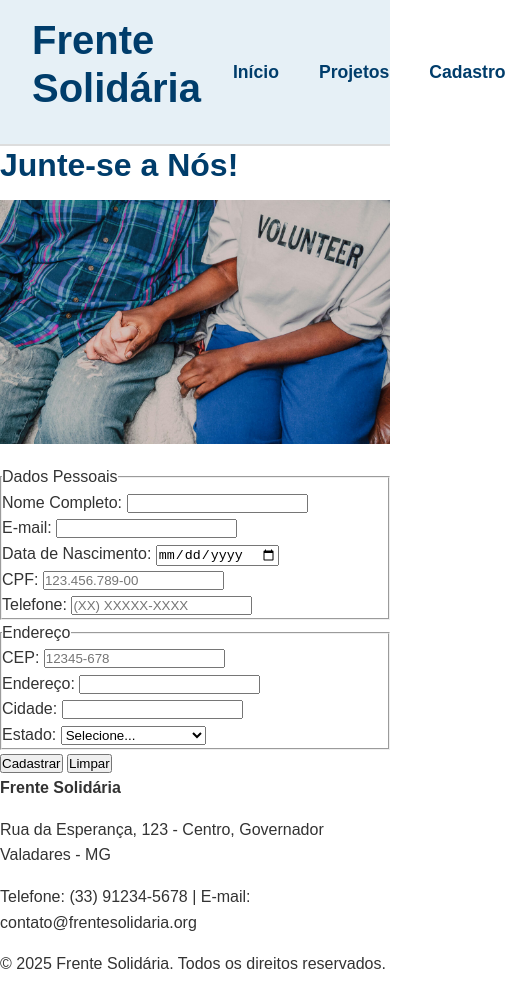
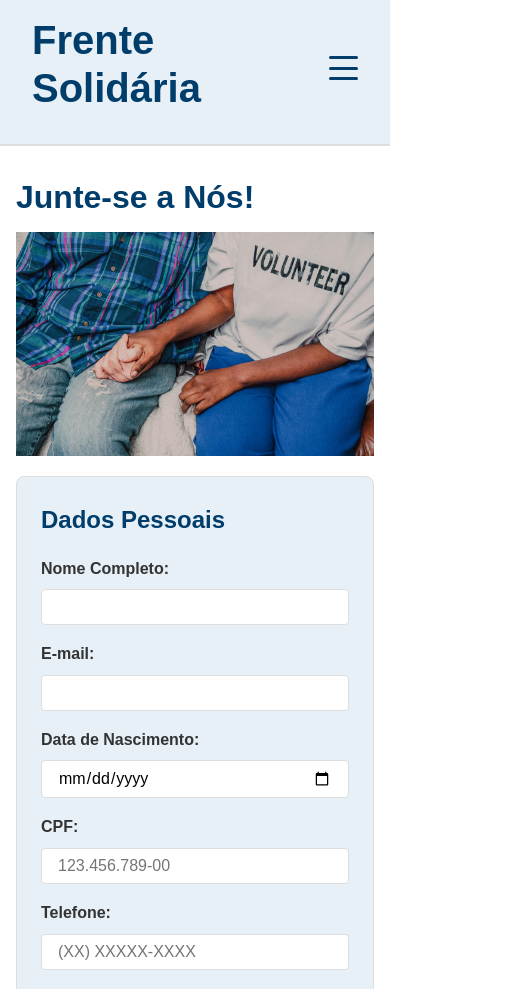
Before and after one commit to angeloconrado/projeto-ong, a plain HTML site: page cadastro.html in a window 390 px wide. Shown: the top 989 px of the page, 514 px wide, since content can reach past the window. Drawn offline with Linux system fonts and the light colour scheme.

Commit message:
style: estiliza componentes (cards, form) e implementa menu responsivo

```diff
--- a/cadastro.html
+++ b/cadastro.html
@@ -11,6 +11,12 @@
 
     <header>
         <h1>Frente Solidária</h1>
+
+        <input type="checkbox" id="menu-toggle" class="menu-toggle">
+        <label for="menu-toggle" class="menu-toggle-label">
+            <span></span> <span></span>
+            <span></span>
+        </label>
 
         <nav>
             <ul>
--- a/css/style.css
+++ b/css/style.css
@@ -1,58 +1,51 @@
-/* ---------------------------------- */
-/* 1. RESET BÁSICO E BOX-SIZING       */
-/* ---------------------------------- */
+/* ------------------------------- */
+/* 1. Reset Básico e Variáveis     */
+/* ------------------------------- */
+
 * {
     margin: 0;
     padding: 0;
-    box-sizing: border-box; /* Faz o padding não afetar a largura total */
+    box-sizing: border-box;
 }
 
-/* ---------------------------------- */
-/* 2. SISTEMA DE DESIGN (VARIÁVEIS)   */
-/* [Requisito da Entrega II]          */
-/* ---------------------------------- */
 :root {
-    /* Paleta de Cores (8+ cores) */
-    /* Cores Primárias (Ex: Azul para confiança) */
+    /* Cores */
     --cor-primaria: #005A9C;
     --cor-primaria-escura: #003D6B;
     --cor-primaria-clara: #E6F0F6;
-
-    /* Cores Secundárias/Ação (Ex: Laranja para 'call to action') */
     --cor-secundaria: #FF6600;
     --cor-secundaria-escura: #CC5200;
-
-    /* Cores Neutras (Texto, Fundo) */
     --cor-texto-principal: #333333;
     --cor-texto-secundario: #555555;
     --cor-fundo: #FFFFFF;
     --cor-bordas: #DDDDDD;
 
-    /* Tipografia Hierárquica (5+ tamanhos) */
-    --fonte-principal: 'Arial', sans-serif; /* (Podemos mudar depois) */
-    --tamanho-titulo-h1: 2.5rem;  /* 40px */
-    --tamanho-titulo-h2: 2rem;    /* 32px */
-    --tamanho-titulo-h3: 1.5rem;  /* 24px */
-    --tamanho-texto-normal: 1rem; /* 16px (base) */
-    --tamanho-texto-pequeno: 0.875rem; /* 14px */
+    /* Fontes */
+    --fonte-principal: 'Arial', sans-serif;
+    --tamanho-titulo-h1: 2.5rem;
+    --tamanho-titulo-h2: 2rem;
+    --tamanho-titulo-h3: 1.5rem;
+    --tamanho-texto-normal: 1rem;
+    --tamanho-texto-pequeno: 0.875rem;
 
-    /* Sistema de Espaçamento Modular */
-    --espaco-pp: 8px;   /* Pequeno (padding pequeno) */
-    --espaco-p: 16px;   /* Padrão (padding de componente) */
-    --espaco-m: 24px;   /* Médio */
-    --espaco-g: 32px;   /* Grande (separação de seções) */
-    --espaco-gg: 48px;  /* Extra Grande */
-    --espaco-xg: 64px;  /* Enorme */
+    /* Espaçamento */
+    --espaco-pp: 8px;
+    --espaco-p: 16px;
+    --espaco-m: 24px;
+    --espaco-g: 32px;
+    --espaco-gg: 48px;
+    --espaco-xg: 64px;
 }
 
-/* ---------------------------------- */
-/* 3. ESTILOS GLOBAIS (BASE)          */
-/* ---------------------------------- */
+/* ------------------------------- */
+/* 2. Estilos Globais (Base)       */
+/* ------------------------------- */
+
 body {
     font-family: var(--fonte-principal);
     color: var(--cor-texto-principal);
     background-color: var(--cor-fundo);
-    line-height: 1.6; /* Melhora a legibilidade */
+    line-height: 1.6;
 }
 
 h1, h2, h3 {
@@ -79,48 +72,260 @@ a:hover {
     color: var(--cor-secundaria-escura);
     text-decoration: underline;
 }
-/* ---------------------------------- */
-/* 4. LEIAUTE PRINCIPAL (HEADER/NAV)  */
-/* [Requisito da Entrega II]          */
-/* ---------------------------------- */
 
-/* * Usamos Flexbox para alinhar o <h1> e a <nav>
- * na mesma linha (row).
-*/
+/* ------------------------------- */
+/* 3. Leiaute Principal (Site)     */
+/* ------------------------------- */
+
 header {
     display: flex;
-    justify-content: space-between; /* H1 na esquerda, Nav na direita */
-    align-items: center; /* Alinha verticalmente no centro */
-    padding: var(--espaco-p) var(--espaco-g); /* Padding vertical e horizontal */
-    background-color: var(--cor-primaria-clara); /* Um fundo azul claro */
+    justify-content: space-between;
+    align-items: center;
+    padding: var(--espaco-p) var(--espaco-g);
+    background-color: var(--cor-primaria-clara);
     border-bottom: 2px solid var(--cor-bordas);
 }
 
-/* * A <nav> também usa Flexbox para alinhar
- * os itens do menu (o <ul>)
-*/
+main {
+    max-width: 960px;
+    margin-left: auto;
+    margin-right: auto;
+    padding: var(--espaco-g) var(--espaco-p);
+}
+
+section {
+    margin-bottom: var(--espaco-g);
+}
+
+footer {
+    background-color: var(--cor-primaria-escura);
+    color: var(--cor-primaria-clara);
+    padding: var(--espaco-g) var(--espaco-p);
+    text-align: center;
+}
+
+footer p {
+    font-size: var(--tamanho-texto-pequeno);
+    margin-bottom: var(--espaco-pp);
+    color: #FFFFFF;
+}
+
+footer p strong {
+    font-size: var(--tamanho-texto-normal);
+    color: #FFFFFF;
+}
+
+/* ------------------------------- */
+/* 4. Navegação (Header)           */
+/* ------------------------------- */
+
 header nav ul {
     display: flex;
-    list-style: none; /* Remove as "bolinhas" da lista */
+    list-style: none;
 }
 
 header nav ul li {
-    margin-left: var(--espaco-m); /* Espaçamento entre os links */
+    margin-left: var(--espaco-m);
 }
 
-/* * Estilo dos links do menu
-*/
 header nav ul li a {
     color: var(--cor-primaria-escura);
     font-size: 1.1rem;
     font-weight: bold;
     text-decoration: none;
     padding: var(--espaco-pp);
-    border-radius: 4px; /* Cantos levemente arredondados */
-    transition: background-color 0.3s; /* Efeito suave */
+    border-radius: 4px;
+    transition: background-color 0.3s;
 }
 
 header nav ul li a:hover {
     background-color: var(--cor-fundo);
     color: var(--cor-secundaria-escura);
 }
+
+/* ------------------------------- */
+/* 5. Menu Responsivo (Hambúrguer) */
+/* ------------------------------- */
+
+.menu-toggle {
+    display: none;
+}
+
+.menu-toggle-label {
+    display: none;
+    flex-direction: column;
+    justify-content: space-between;
+    width: 30px;
+    height: 24px;
+    cursor: pointer;
+}
+
+.menu-toggle-label span {
+    display: block;
+    width: 100%;
+    height: 3px;
+    background-color: var(--cor-primaria-escura);
+    border-radius: 2px;
+}
+
+/* ------------------------------- */
+/* 6. Media Query (Telas Móveis)   */
+/* ------------------------------- */
+
+@media (max-width: 768px) {
+
+    .menu-toggle-label {
+        display: flex;
+    }
+
+    header nav {
+        display: none;
+        position: absolute;
+        top: 80px;
+        left: 0;
+        width: 100%;
+        background-color: var(--cor-fundo);
+        border-bottom: 1px solid var(--cor-bordas);
+    }
+
+    header nav ul {
+        flex-direction: column;
+    }
+
+    header nav ul li {
+        margin-left: 0;
+        width: 100%;
+        text-align: center;
+    }
+
+    header nav ul li a {
+        display: block;
+        padding: var(--espaco-p);
+        border-bottom: 1px solid var(--cor-bordas);
+    }
+    header nav ul li a:hover {
+        background-color: var(--cor-primaria-clara);
+    }
+
+    .menu-toggle:checked + .menu-toggle-label + nav {
+        display: block;
+    }
+}
+/* ------------------------------- */
+/* 7. Componente: Cards de Projeto */
+/* ------------------------------- */
+
+.cards-container {
+    display: grid;
+    /* Cria 2 colunas de tamanho igual (1fr) */
+    grid-template-columns: 1fr 1fr;
+    gap: var(--espaco-m); /* Espaçamento entre os cards */
+}
+
+/* Estilo individual de cada card (o <article>) */
+.cards-container article {
+    background-color: var(--cor-primaria-clara);
+    border: 1px solid var(--cor-bordas);
+    border-radius: 8px;
+    padding: var(--espaco-p);
+    box-shadow: 0 2px 4px rgba(0,0,0,0.1); /* Sombra suave */
+}
+
+/* Ajusta a imagem dentro do card */
+.cards-container article img {
+    border-radius: 4px;
+    margin-bottom: var(--espaco-p);
+}
+
+/* ------------------------------- */
+/* 8. Ajuste Responsivo (Cards)    */
+/* ------------------------------- */
+
+/* Em telas menores que 768px... */
+@media (max-width: 768px) {
+
+    /* ...muda o grid para apenas 1 coluna */
+    .cards-container {
+        grid-template-columns: 1fr;
+    }
+}
+/* ------------------------------- */
+/* 9. Componente: Formulário       */
+/* ------------------------------- */
+
+form {
+    background-color: var(--cor-primaria-clara);
+    border: 1px solid var(--cor-bordas);
+    border-radius: 8px;
+    padding: var(--espaco-m);
+}
+
+fieldset {
+    border: none; /* Remove a borda padrão */
+    margin-bottom: var(--espaco-m);
+}
+
+legend {
+    font-size: var(--tamanho-titulo-h3);
+    font-weight: bold;
+    color: var(--cor-primaria-escura);
+    margin-bottom: var(--espaco-p);
+}
+
+/* Organiza o par label/input */
+form div {
+    margin-bottom: var(--espaco-p);
+}
+
+label {
+    display: block; /* Faz o label ocupar uma linha */
+    font-weight: bold;
+    margin-bottom: var(--espaco-pp);
+}
+
+/* Estilo para todos os inputs de texto, email, date, etc. */
+input[type="text"],
+input[type="email"],
+input[type="date"],
+input[type="tel"],
+select {
+    width: 100%; /* Ocupa 100% da largura disponível */
+    padding: var(--espaco-pp) var(--espaco-p);
+    border: 1px solid var(--cor-bordas);
+    border-radius: 4px;
+    font-size: var(--tamanho-texto-normal);
+    font-family: var(--fonte-principal);
+}
+
+/* Estilo dos Botões */
+button[type="submit"],
+button[type="reset"] {
+    font-size: var(--tamanho-texto-normal);
+    font-weight: bold;
+    padding: var(--espaco-p) var(--espaco-m);
+    border: none;
+    border-radius: 4px;
+    cursor: pointer;
+    transition: background-color 0.3s;
+}
+
+/* Botão Principal (Cadastrar) */
+button[type="submit"] {
+    background-color: var(--cor-secundaria);
+    color: white;
+    margin-right: var(--espaco-p);
+}
+
+button[type="submit"]:hover {
+    background-color: var(--cor-secundaria-escura);
+}
+
+/* Botão Secundário (Limpar) */
+button[type="reset"] {
+    background-color: var(--cor-bordas);
+    color: var(--cor-texto-secundario);
+}
+
+button[type="reset"]:hover {
+    background-color: #bbbbbb;
+}
```
Also changed, not shown: index.html (+6 -0 lines), projetos.html (+9 -0 lines).
